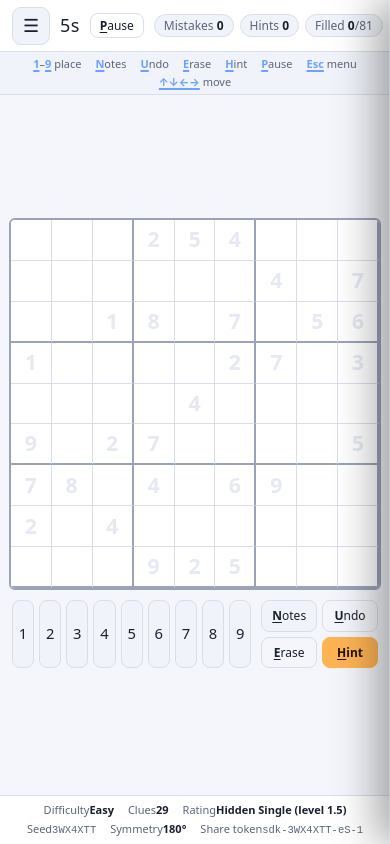
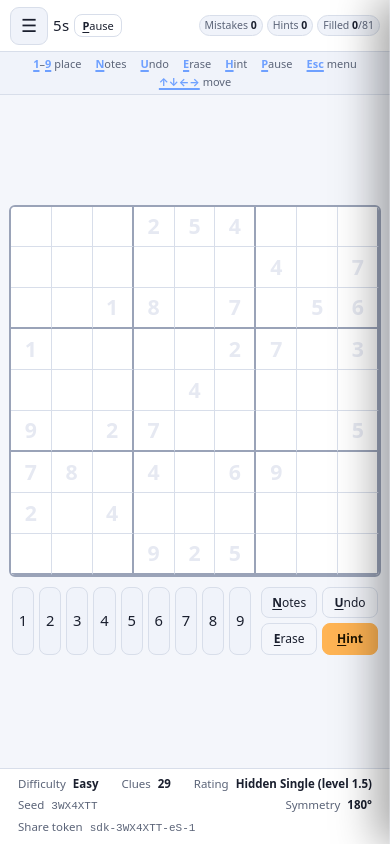
Before and after one commit to Syakyr/sudoku, a website with bundled scripts: page index.html in a window 390 px wide. Built offline with nearby package versions, Linux system fonts and the light colour scheme.

Commit message:
Space the footer items across the width; fix label/value collision
The footer labels and values were plain inline span + b with no gap, so they
ran together as "DifficultyEasy" and "Clues31".

- .kv is now inline-flex with a 7px gap and baseline alignment, so each label
  sits off its value.
- .puzzle-meta is a full-width flex row with justify-content: space-between and
  an 18px column gap, so the six items spread across whatever width the footer
  has instead of clustering in the middle, and wrap onto further rows on narrow
  screens.
- Also fixed the top bar on narrow phones while measuring: the timer was
  wrapping "0m 00s" onto two lines, and the Filled chip landed flush against
  the viewport edge at 389/390. Timer is nowrap now, and the bar tightens under
  430px so the chip ends 10px off the edge.

Verified by measuring the chip rects in Chromium rather than eyeballing the
screenshot: 63 node tests pass, zero problems at 1280x1000, 390x844, 740x380.

```diff
--- a/css/style.css
+++ b/css/style.css
@@ -70,7 +70,7 @@ body {
   background: var(--panel);
 }
 .bar-title { display: flex; align-items: center; gap: 10px; margin-right: auto; }
-.timer { font-size: 18px; font-variant-numeric: tabular-nums; letter-spacing: .02em; }
+.timer { font-size: 18px; font-variant-numeric: tabular-nums; letter-spacing: .02em; white-space: nowrap; }
 .bar-chips { display: flex; gap: 6px; }
 .chip {
   background: var(--panel-2);
@@ -252,23 +252,33 @@ button .key { color: inherit; text-decoration: underline; }
   flex: 0 0 auto;
   border-top: 1px solid var(--line);
   background: var(--panel);
-  padding: 6px 12px;
+  padding: 7px 18px;
   display: flex;
   justify-content: center;
 }
 
+/* Spread the items across whatever width is available, and keep each label off
+   its value - inline span + b used to collide into "DifficultyEasy". */
 .puzzle-meta {
   display: flex;
   flex-wrap: wrap;
-  gap: 3px 14px;
-  justify-content: center;
-  font-size: 11px;
+  align-items: baseline;
+  justify-content: space-between;
+  column-gap: 18px;
+  row-gap: 4px;
+  width: 100%;
+  font-size: 11.5px;
   color: var(--muted);
-  max-width: 100%;
-  text-align: center;
 }
+.puzzle-meta .kv {
+  display: inline-flex;
+  align-items: baseline;
+  gap: 7px;
+  white-space: nowrap;
+}
+.puzzle-meta .kv > span { color: var(--muted); }
 .puzzle-meta .kv b { color: var(--text); font-weight: 600; }
-.puzzle-meta code { font-size: 10.5px; }
+.puzzle-meta code { font-size: 11px; }
 
 /* ---------------- drawer ---------------- */
 .backdrop {
@@ -428,6 +438,17 @@ h3 { margin: 0 0 8px; font-size: 12px; color: var(--muted); text-transform: uppe
 .toast.bad { border-color: var(--bad); }
 .toast.good { border-color: var(--good); }
 
+/* narrow phones: tighten the bar so the timer never wraps and the chips keep a
+   real margin off the edge (they were landing flush at 389/390) */
+@media (max-width: 430px) {
+  .bar { gap: 5px; padding: 0 10px; }
+  .bar-title { gap: 5px; }
+  .bar-chips { gap: 4px; margin-left: auto; min-width: 0; }
+  .chip { padding: 2px 5px; font-size: 10.5px; white-space: nowrap; }
+  .timer { font-size: 15px; }
+  #pauseBtn { padding: 3px 7px; font-size: 11px; }
+}
+
 /* short viewports: hand more height back to the board */
 @media (max-height: 620px) {
   :root { --chrome: 200px; }
```
